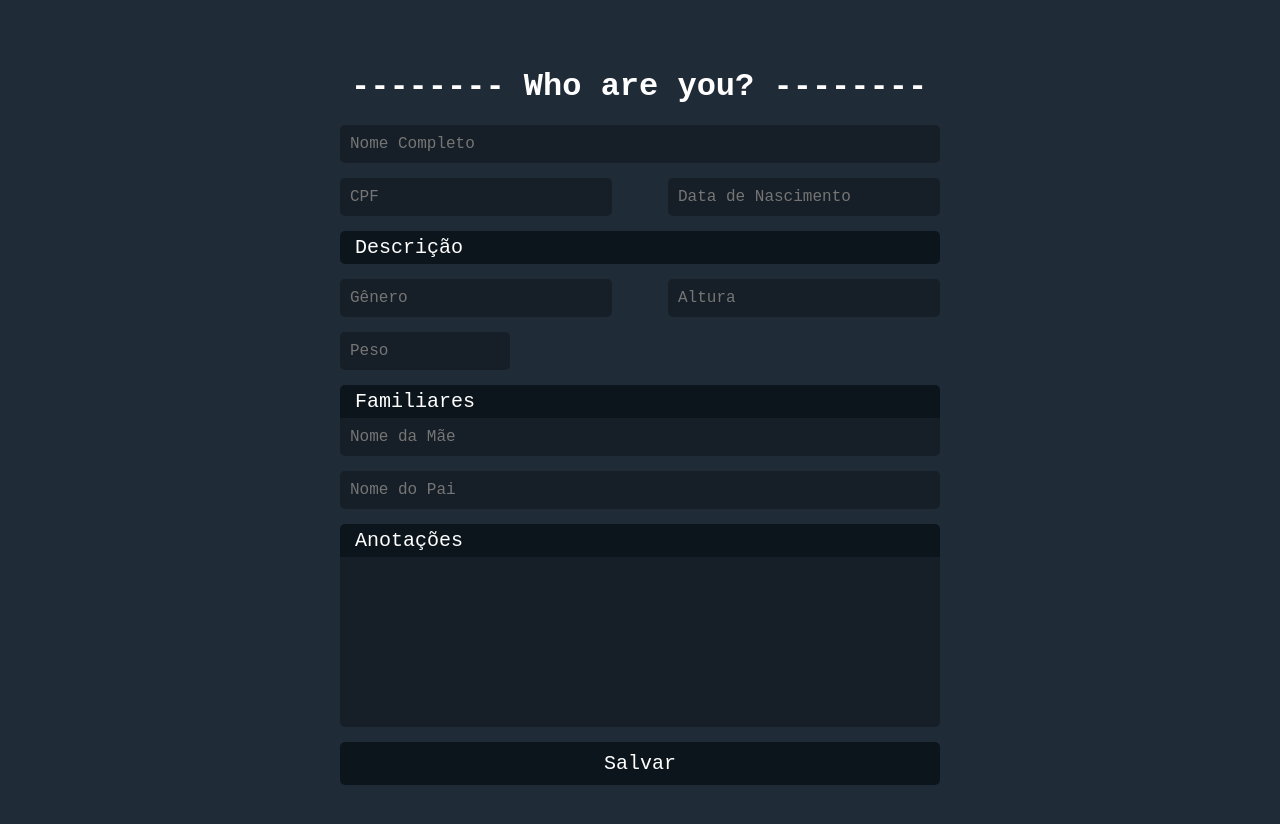
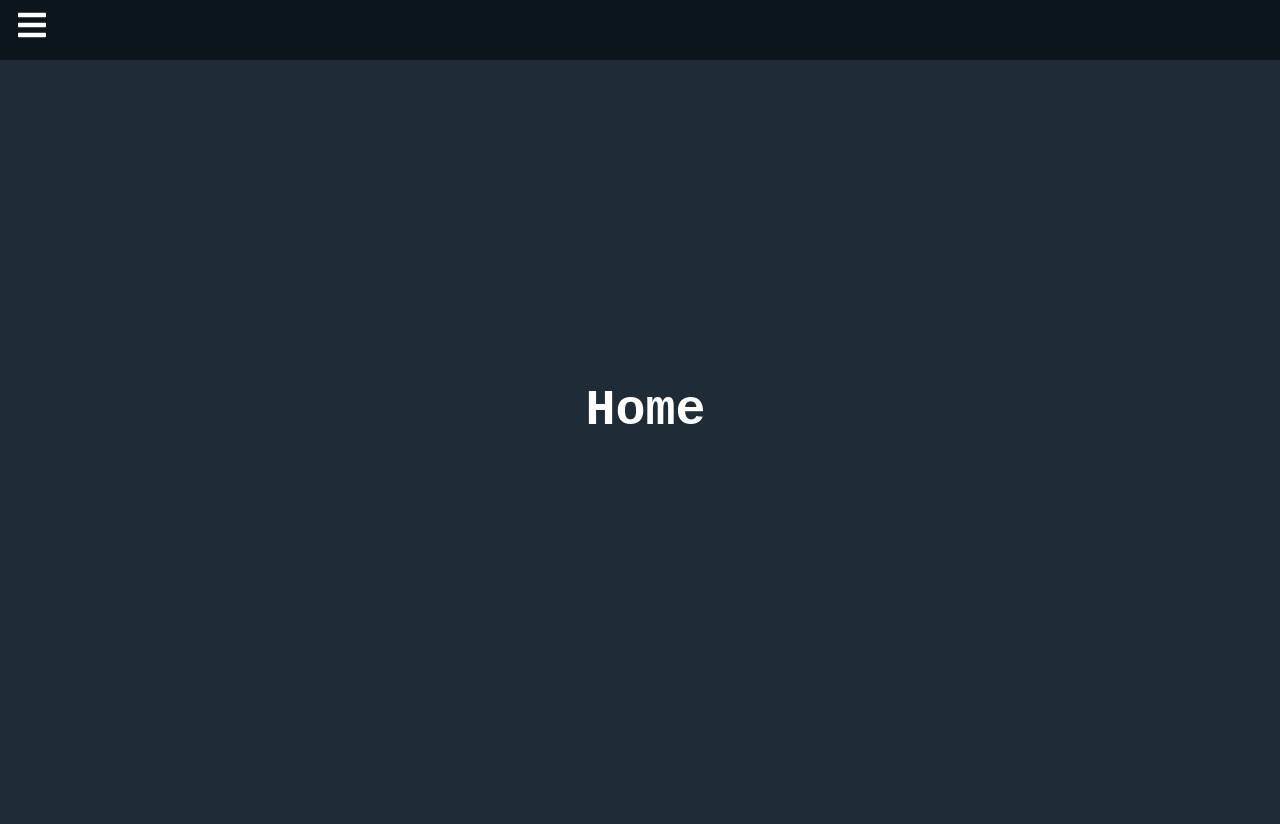
Before and after one commit to Igor-Cavalera/whoAreYou, a React (Create React App) app: page / in a window 1280 px wide. Shown: the top 824 px of the page. After the commit the page ends 800 px from the top, so only its background shows below. Built offline with nearby package versions, Linux system fonts and the light colour scheme.

Commit message:
customizando-sidebar

```diff
--- a/src/App.css
+++ b/src/App.css
@@ -0,0 +1,25 @@
+* {
+    box-sizing: border-box;
+    margin: 0;
+    padding: 0;
+    font-family: 'Courier New', Courier, monospace;
+}
+
+/*
+.home, .forms, .salvos {
+    display: flex;
+    height: 90vh;
+    align-items: center;
+    justify-content: center;
+    font-size: 3rem;
+}
+
+*/
+
+.home {
+    display: flex;
+    height: 90vh;
+    align-items: center;
+    justify-content: center;
+    font-size: 25px;
+}
--- a/src/App.js
+++ b/src/App.js
@@ -1,13 +1,20 @@
+import { BrowserRouter as Router, Routes, Route} from 'react-router-dom';
 import './App.css';
+import Home from './components/pages/Home';
 import Formulario from './components/pages/Fomulario';
-// import Navbar from './components/Navbar';
-// import { BrowserRouter as Router, Route} from 'react-router-dom';
+import Navbar from './components/Navbar';
 
 function App() {
   // import o Switch antes do Router , Switch , Route
   //antes do Router - <Switch></Switch>
   return (
-    <Formulario />
+    <Router>
+      <Navbar />
+      <Routes>
+        <Route path="/" exact element={<Home/>}/>
+        <Route path="/Forms" element={<Formulario/>}/>
+      </Routes>
+    </Router>
   )}
 
 export default App;
--- a/src/components/Navbar.css
+++ b/src/components/Navbar.css
@@ -0,0 +1,77 @@
+.navbar {
+    background-color: #0c151c;
+    height: 60px;
+    display: flex;
+    justify-content: start;
+    align-items: center;
+}
+
+.menu-bars {
+    margin-left: 1rem;
+    font-size: 2rem;
+    background: none;
+}
+
+.nav-menu {
+    background-color: #0c151c;
+    width: 250px;
+    height: 100vh;
+    display: flex;
+    justify-content: center;
+    position: fixed;
+    top: 0;
+    left: -100%;
+    transition: 850ms;
+}
+
+.nav-menu.active {
+    left: 0;
+    transition: 350ms;
+}
+
+.nav-text {
+    display: flex;
+    justify-content: start;
+    align-items: center;
+    padding: 8px 0px 8px 16px;
+    list-style: none;
+    height: 60px;
+}
+
+.nav-text a {
+    text-decoration: none;
+    color: #f5f5f5;
+    font-size: 18px;
+    width: 95%;
+    height: 100%;
+    display: flex;
+    align-items: center;
+    padding: 0 16px;
+    border-radius: 4px;
+}
+
+.nav-text a:hover {
+    background-color: #010102;
+}
+
+.nav-menu-items {
+    width: 100%;
+}
+
+.navbar-toggle {
+    display: flex;
+    padding: 0 30px;
+    justify-content: start;
+    align-items: center;
+    width: 100%;
+    height: 60px;
+    background-color: #0c151c;
+}
+
+.navbar-toggle:hover {
+    background: #010102;
+}
+
+span {
+    margin-left: 16px;
+}
--- a/src/components/Navbar.js
+++ b/src/components/Navbar.js
@@ -3,6 +3,8 @@ import * as FaIcons from 'react-icons/fa';
 import * as AiIcons from 'react-icons/ai';
 import { Link } from 'react-router-dom';
 import { SidebarData } from './SidebarData';
+import'./Navbar.css';
+import { IconContext } from 'react-icons';
 
 function Navbar () {
     const [sidebar, setSidebar] = useState(false);
@@ -11,13 +13,14 @@ function Navbar () {
 
     return (
     <>
+    <IconContext.Provider value={{color: '#fff'}}>
         <div className="navbar">
             <Link to="#" className="menu-bars">
-                <FaIcons.Fabars onClick={showSidebar}/>
+                <FaIcons.FaBars onClick={showSidebar}/>
             </Link>
         </div>
         <nav className={sidebar ? 'nav-menu active' : 'nav-menu'}>
-            <ul className='nav-menu-items'>
+            <ul className='nav-menu-items' onClick={showSidebar}>
                 <li className="navbar-toggle">
                     <AiIcons.AiOutlineClose/>
                 </li>
@@ -33,6 +36,7 @@ function Navbar () {
             })}
             </ul>
         </nav>
+    </IconContext.Provider>
     </>
     )
 }
--- a/src/components/SidebarData.js
+++ b/src/components/SidebarData.js
@@ -1,7 +1,7 @@
 import React from "react";
-import * as FaIcons from 'react-icons/fa';
 import * as AiIcons from 'react-icons/ai';
 import * as IoIcons from 'react-icons/io';
+import * as BiIcons from 'react-icons/bi';
 
 export const SidebarData = [
     {
@@ -12,14 +12,14 @@ export const SidebarData = [
     },
     {
         title: 'Formulário',
-        path: '/Formulario',
+        path: '/Forms',
         icon: <IoIcons.IoIosPaper />,
         cName: 'nav-text'
     },
     {
         title: 'Salvos',
         path: '/Salvos',
-        icon: <FaIcons.FaCartPlus/>,
+        icon: <BiIcons.BiSave/>,
         cName: 'nav-text'
     }
 ]
--- a/src/components/pages/Fomulario.js
+++ b/src/components/pages/Fomulario.js
@@ -55,7 +55,6 @@ function Formulario() {
 
         return (
         <form onSubmit={ handleSubmit }>
-            <h1> -------- Who are you? -------- </h1>
             <Nomeprincipal onChange={ handleInputChange } value={formValues.name || ''}/>
             <Cpf onChange={ handleInputChange } />
             <Nasc onChange= { handleInputChange } value={formValues.nasc || ''}/>
--- a/src/components/pages/Home.js
+++ b/src/components/pages/Home.js
@@ -0,0 +1,9 @@
+function Home() {
+    return (
+        <div className="home">
+            <h1>Home</h1>
+        </div>
+    )
+}
+
+export default Home;
--- a/src/index.css
+++ b/src/index.css
@@ -59,7 +59,7 @@ label {
   padding: 10px;
   border-radius: 5px;
   background: #161f27;
-  width: 42%;
+  width: 40%;
   margin: 0 0 15px 0;
   color: #ffffff;
 }
@@ -90,7 +90,7 @@ label {
   padding: 10px;
   background: #161f27;
   border-radius: 5px;
-  width: 42%;
+  width: 40%;
   margin: 0 0 15px 0;
   color: #ffffff;
 }
```
